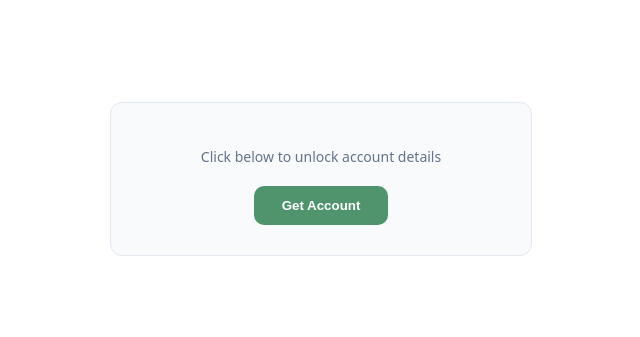
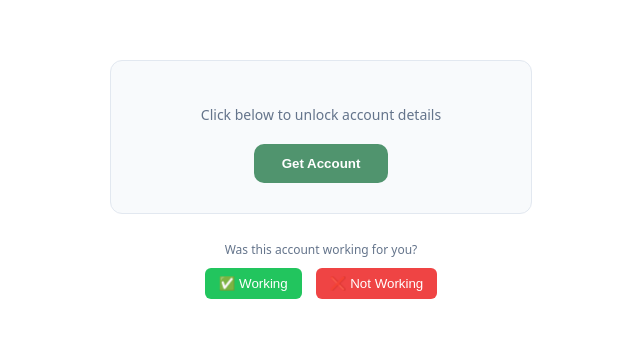
Before and after one commit to spiciestmeow/add-button, a website: page index.html in a window 1280 px wide. Shown: the part 221-558 px from the top of the page, without its empty margins (319-959 px from the left). Drawn offline with Linux system fonts and the light colour scheme.

Commit message:
Update index.html

```diff
--- a/index.html
+++ b/index.html
@@ -119,6 +119,10 @@
 </head>
 <body>
 
+<div style="display: flex; flex-direction: column; align-items: center; gap: 15px;">
+
+
+
 <div class="card">
     <p id="instruction-text" class="instruction">Click below to unlock account details</p>
 
@@ -148,6 +152,21 @@
             <i class="fa-regular fa-copy copy-icon"></i>
         </div>
     </div>
+</div>
+<div style="text-align: center;">
+    <p style="font-size: 12px; color: #64748b; margin-bottom: 10px;">
+        Was this account working for you?
+    </p>
+
+    <button onclick="sendFeedback('working')" style="margin-right:10px; padding:8px 14px; border:none; border-radius:6px; cursor:pointer; background:#22c55e; color:white;">
+        ✅ Working
+    </button>
+
+    <button onclick="sendFeedback('not_working')" style="padding:8px 14px; border:none; border-radius:6px; cursor:pointer; background:#ef4444; color:white;">
+        ❌ Not Working
+    </button>
+</div>
+
 </div>
 
 <script>
@@ -185,6 +204,20 @@ const messages = [
     "Decrypting credentials...",
     "Preparing access..."
 ];
+
+async function sendFeedback(value) {
+    try {
+        if (!token) return;
+
+        await fetch(`/api/feedback?token=${token}&feedback=${value}`, {
+            method: 'POST'
+        });
+
+        alert("Thanks for your feedback!");
+    } catch (err) {
+        console.error(err);
+    }
+}
 
 function startUnlock() {
     const btn = document.querySelector('.btn');
```
